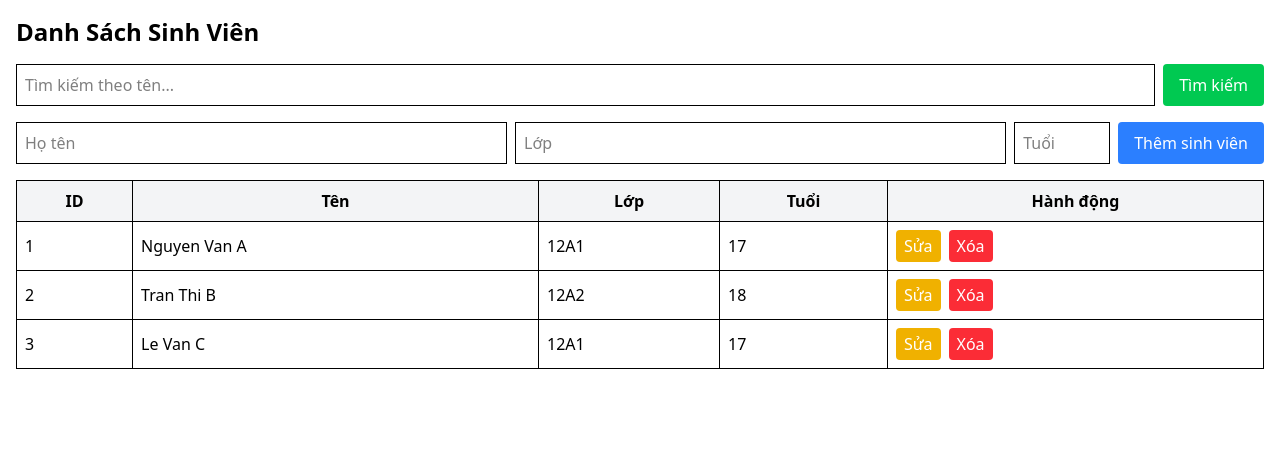
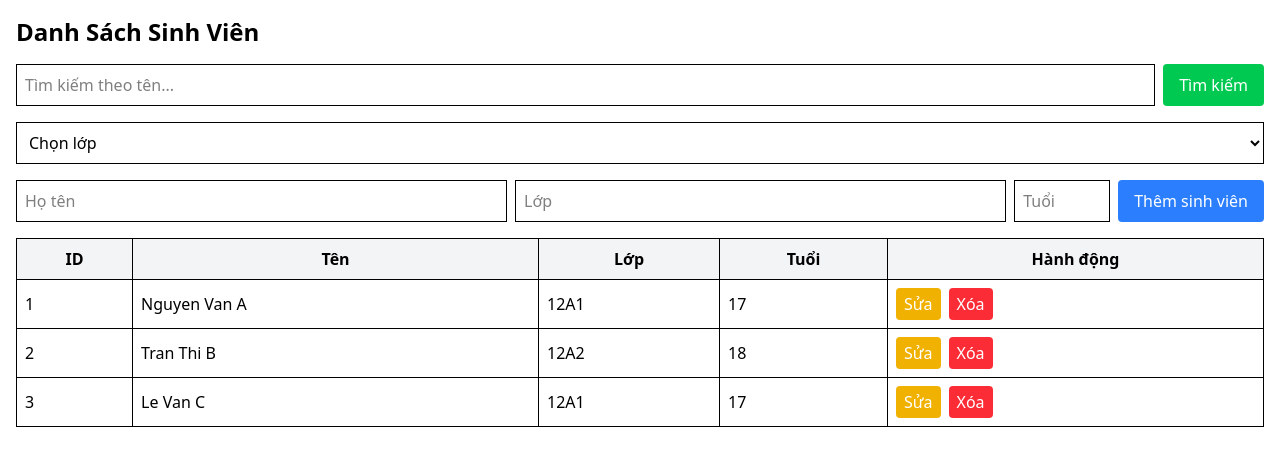
Before and after one commit to DeeDeevk/LTPTGiaoDien_NguyenHoVietKhoa_BaiThi, a React (Vite) app: page / in a window 1280 px wide. Shown: the top 466 px of the page. Built offline with nearby package versions, Linux system fonts and the light colour scheme.

Commit message:
feat: loc sinh vien theo lop

```diff
--- a/src/components/SinhVienList.jsx
+++ b/src/components/SinhVienList.jsx
@@ -16,6 +16,7 @@ function SinhVienList() {
 
   const [editStudent, setEditStudent] = useState(null); // Để lưu sinh viên đang chỉnh sửa
   const [searchTerm, setSearchTerm] = useState('');
+  const [selectedClass, setSelectedClass] = useState(''); // Lưu lớp được chọn
 
   const handleInputChange = (e) => {
     const { name, value } = e.target;
@@ -69,9 +70,19 @@ function SinhVienList() {
     setEditStudent(null); // Đóng form chỉnh sửa
   };
 
+  // Hàm lọc sinh viên theo lớp
+  const handleClassFilterChange = (e) => {
+    setSelectedClass(e.target.value);
+  };
+
+  // Lọc danh sách sinh viên theo lớp và tìm kiếm
   const filteredStudents = students.filter((student) =>
-    student.name.toLowerCase().includes(searchTerm.toLowerCase())
+    (student.name.toLowerCase().includes(searchTerm.toLowerCase())) &&
+    (selectedClass ? student.class === selectedClass : true)
   );
+
+  // Lấy tất cả các lớp có trong danh sách sinh viên để đưa vào dropdown
+  const classes = [...new Set(students.map(student => student.class))];
 
   return (
     <div className="container mx-auto p-4">
@@ -92,6 +103,22 @@ function SinhVienList() {
         >
           Tìm kiếm
         </button>
+      </div>
+
+      {/* Dropdown lọc theo lớp */}
+      <div className="mb-4 flex gap-2 flex-wrap">
+        <select
+          className="border p-2 flex-1"
+          value={selectedClass}
+          onChange={handleClassFilterChange}
+        >
+          <option value="">Chọn lớp</option>
+          {classes.map((className, index) => (
+            <option key={index} value={className}>
+              {className}
+            </option>
+          ))}
+        </select>
       </div>
 
       {/* Nhập sinh viên mới */}
```
Also changed, not shown: MinhChung/locSVTheoLop.PNG (added).
